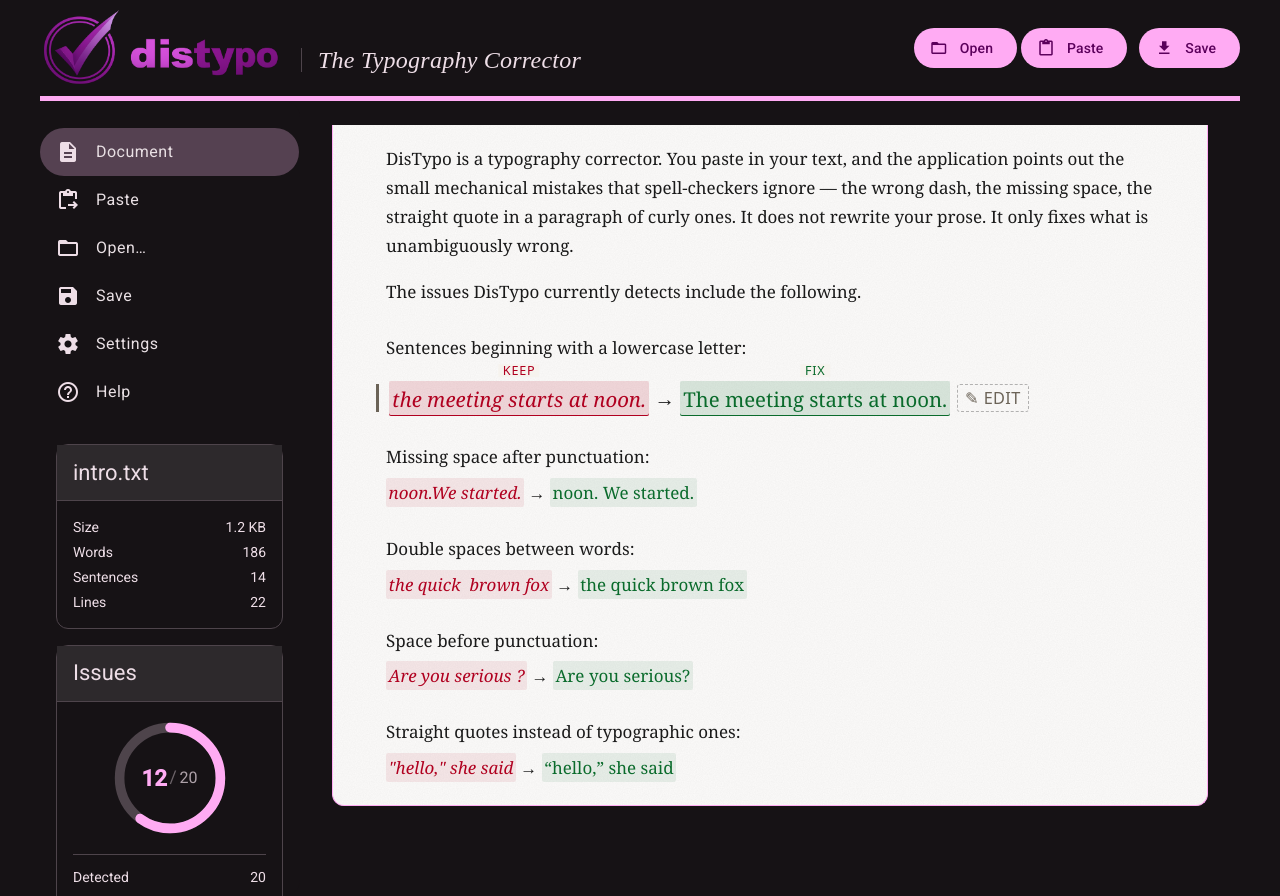
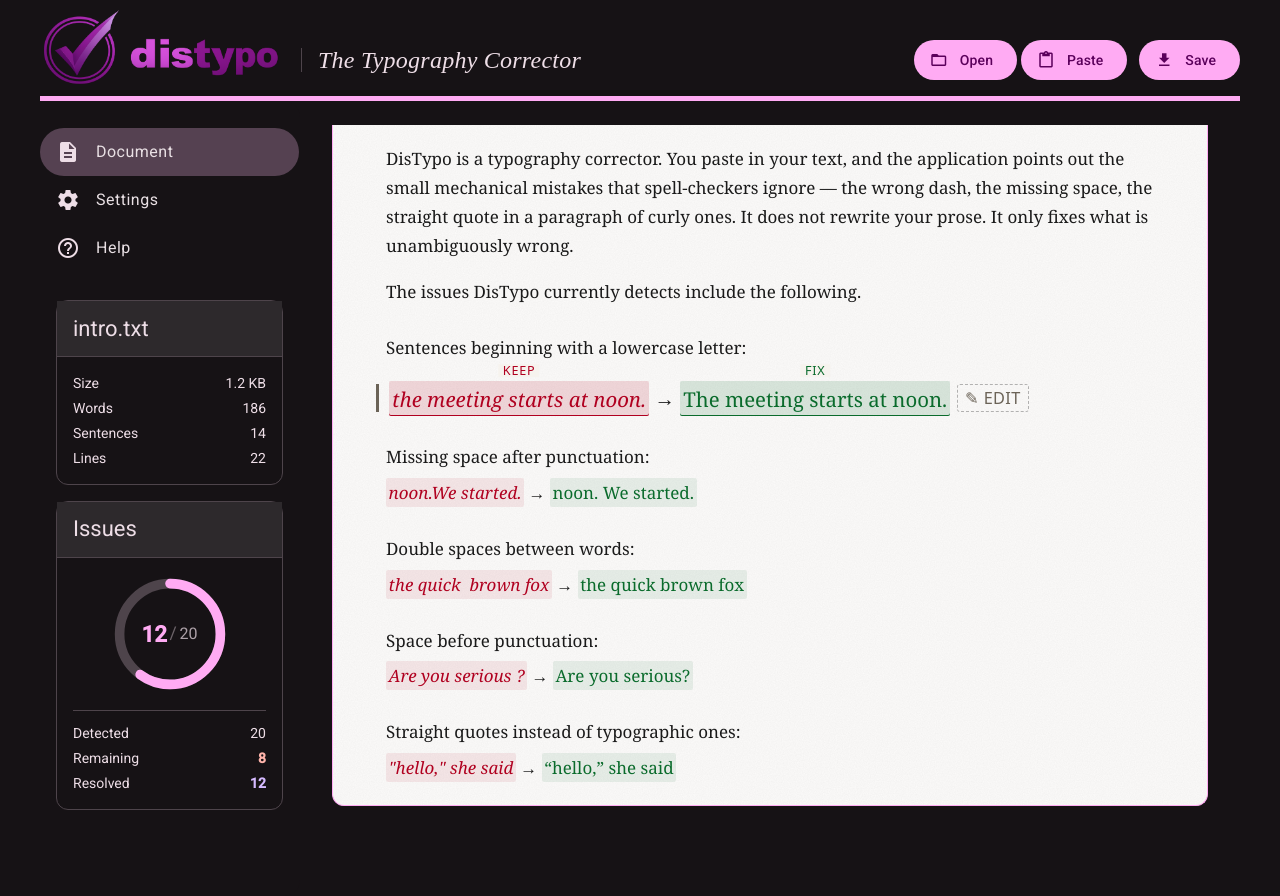
Before and after one commit to activesyntax/distypo, an Angular app in the folder distypo-app/: page / in a window 1280 px wide. Built offline with nearby package versions, Linux system fonts and the light colour scheme.

Commit message:
remove actions from sidebar

```diff
--- a/distypo-app/src/app/header/header.scss
+++ b/distypo-app/src/app/header/header.scss
@@ -60,6 +60,7 @@
   }
 
   &__actions {
+    padding-top: 1.5rem;
     margin-left: auto;     // pushes the group to the right
     display: flex;
     align-items: center;
--- a/distypo-app/src/app/workspace/workspace.html
+++ b/distypo-app/src/app/workspace/workspace.html
@@ -9,19 +9,6 @@
         <span matListItemTitle>Document</span>
       </a>
 
-      <a mat-list-item (click)="openFile()">
-        <mat-icon matListItemIcon>content_paste_go</mat-icon>
-        <span matListItemTitle>Paste</span>
-      </a>
-
-      <a mat-list-item (click)="openFile()">
-        <mat-icon matListItemIcon>folder_open</mat-icon>
-        <span matListItemTitle>Open…</span>
-      </a>
-      <a mat-list-item (click)="saveFile()" [disabled]="!hasFile()">
-        <mat-icon matListItemIcon>save</mat-icon>
-        <span matListItemTitle>Save</span>
-      </a>
       <a mat-list-item (click)="view.set('settings')" [activated]="view() === 'settings'">
         <mat-icon matListItemIcon>settings</mat-icon>
         <span matListItemTitle>Settings</span>
```
